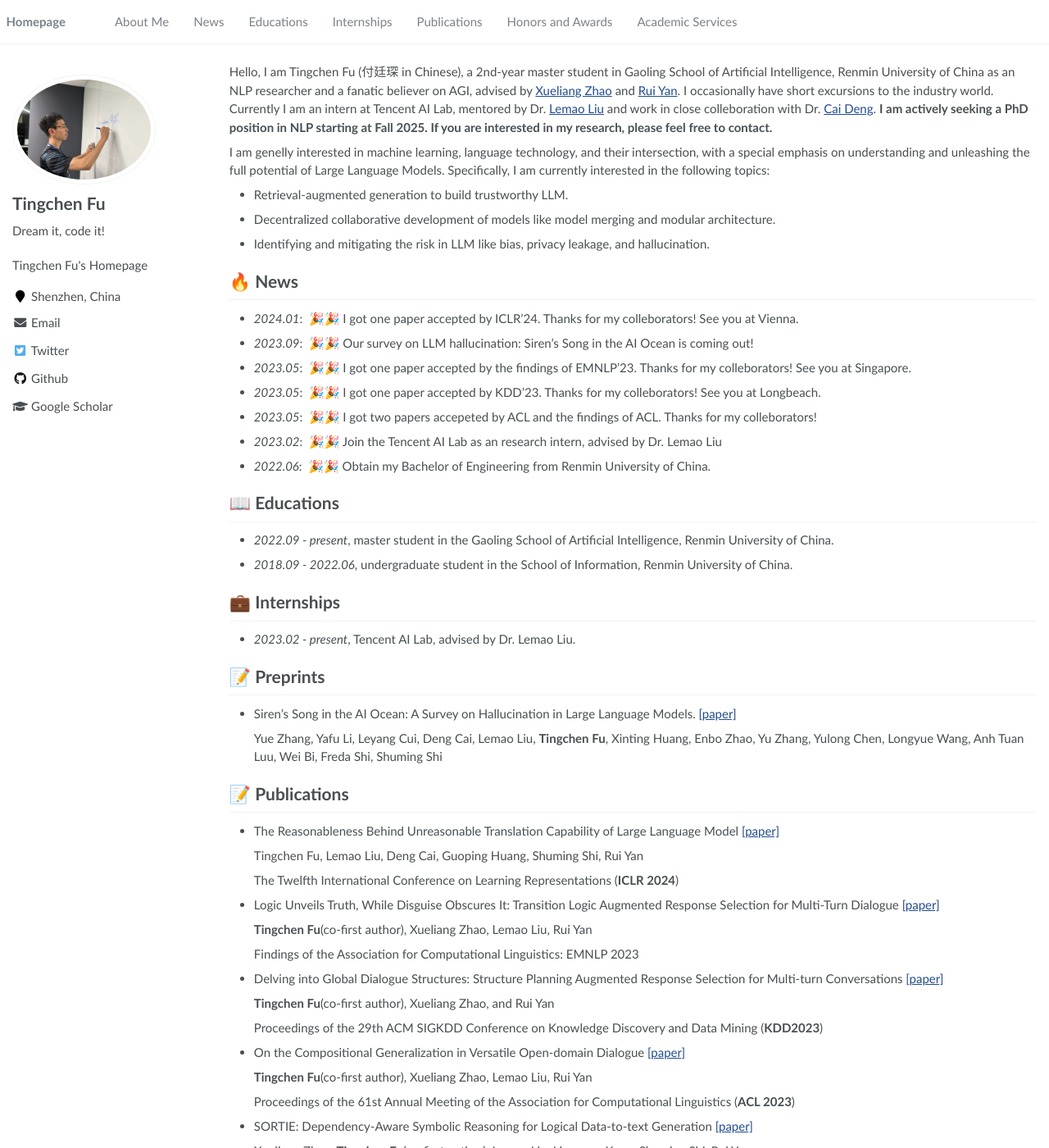
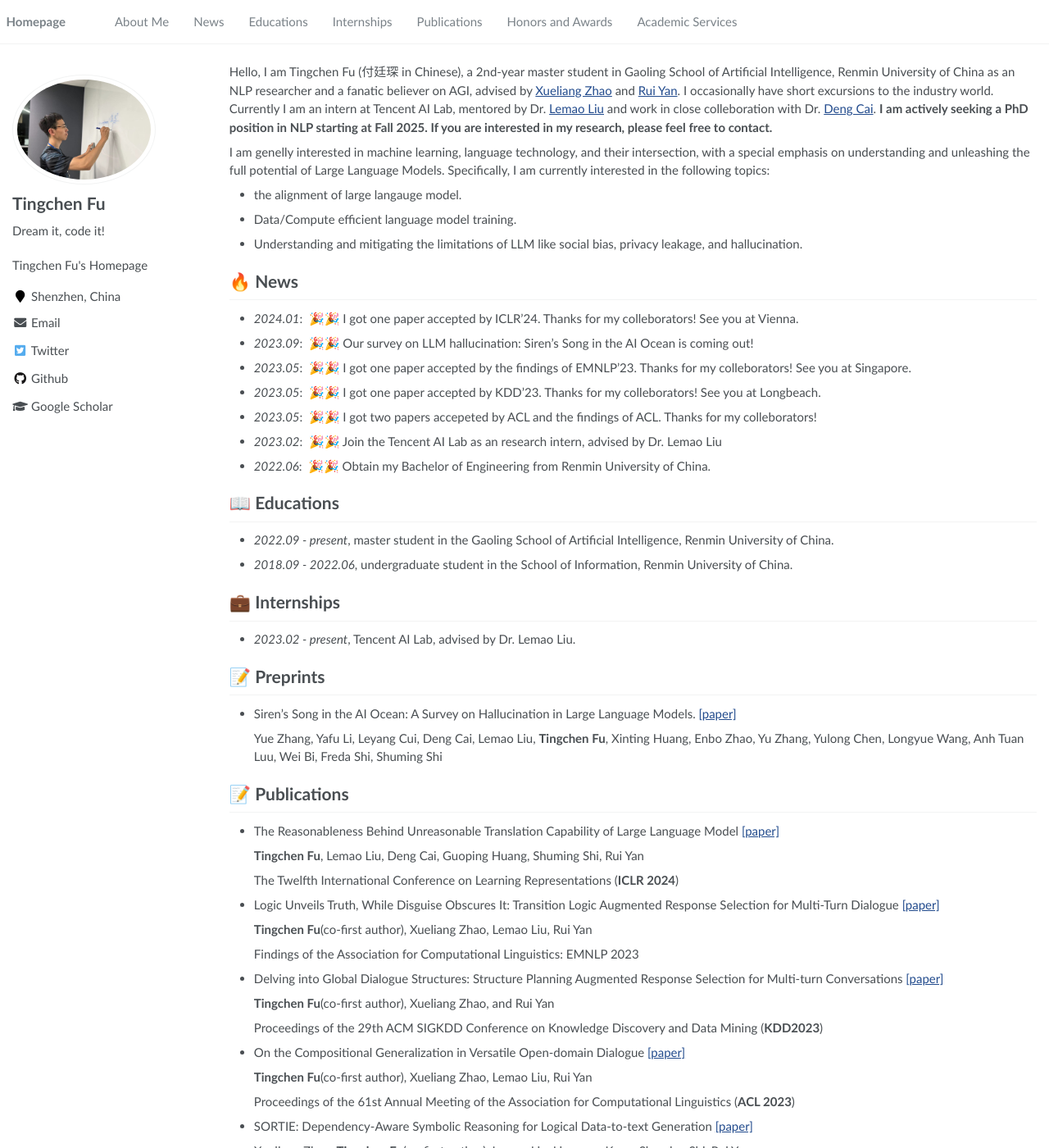
Before and after one commit to TingchenFu/tingchenfu.github.io, a Jekyll site: the page built from _pages/about.md, in a window 1280 px wide and 1400 px high. Shown: the whole window at 82% size. Built offline with Jekyll 4.4.1, drawn with Linux system fonts in a browser that asks for light colours.

Commit message:
little change

```diff
--- a/_pages/about.md
+++ b/_pages/about.md
@@ -17,12 +17,12 @@ redirect_from:
 
 <span class='anchor' id='about-me'></span>
 
-Hello, I am Tingchen Fu (付廷琛 in Chinese), a 2nd-year master student in Gaoling School of Artificial Intelligence, Renmin University of China as an NLP researcher and a fanatic believer on AGI, advised by [Xueliang Zhao](https://scholar.google.com/citations?user=h-87C9cAAAAJ&hl=zh-CN) and [Rui Yan](https://scholar.google.com/citations?hl=zh-CN&user=eLw6g-UAAAAJ). I occasionally have short excursions to the industry world. Currently I am an intern at Tencent AI Lab, mentored by Dr. [Lemao Liu](https://scholar.google.com/citations?hl=en&user=lCvNOg4AAAAJ&view_op=list_works&sortby=pubdate) and work in close colleboration with Dr. [Cai Deng](https://jcyk.github.io/).  **I am actively seeking a PhD position in NLP starting at Fall 2025. If you are interested in my research, please feel free to contact.**
+Hello, I am Tingchen Fu (付廷琛 in Chinese), a 2nd-year master student in Gaoling School of Artificial Intelligence, Renmin University of China as an NLP researcher and a fanatic believer on AGI, advised by [Xueliang Zhao](https://scholar.google.com/citations?user=h-87C9cAAAAJ&hl=zh-CN) and [Rui Yan](https://scholar.google.com/citations?hl=zh-CN&user=eLw6g-UAAAAJ). I occasionally have short excursions to the industry world. Currently I am an intern at Tencent AI Lab, mentored by Dr. [Lemao Liu](https://scholar.google.com/citations?hl=en&user=lCvNOg4AAAAJ&view_op=list_works&sortby=pubdate) and work in close colleboration with Dr. [Deng Cai](https://jcyk.github.io/).  **I am actively seeking a PhD position in NLP starting at Fall 2025. If you are interested in my research, please feel free to contact.**
 
 I am genelly interested in machine learning, language technology, and their intersection, with a special emphasis on understanding and unleashing the full potential of Large Language Models. Specifically, I am currently interested in the following topics:
-- Retrieval-augmented generation to build trustworthy LLM.
-- Decentralized collaborative development of models like model merging and modular architecture.
-- Identifying and mitigating the risk in LLM like bias, privacy leakage, and hallucination.
+- the alignment of large langauge model.
+- Data/Compute efficient language model training.
+- Understanding and mitigating the limitations of LLM like social bias, privacy leakage, and hallucination.
 
 
 
@@ -54,7 +54,7 @@ I am genelly interested in machine learning, language technology, and their inte
 
 - The Reasonableness Behind Unreasonable Translation Capability of Large Language Model [\[paper\]](https://openreview.net/pdf?id=3KDbIWT26J)
 
-  Tingchen Fu, Lemao Liu, Deng Cai, Guoping Huang, Shuming Shi, Rui Yan
+  **Tingchen Fu**, Lemao Liu, Deng Cai, Guoping Huang, Shuming Shi, Rui Yan
 
   The Twelfth International Conference on Learning Representations (**ICLR 2024**)
 
```
